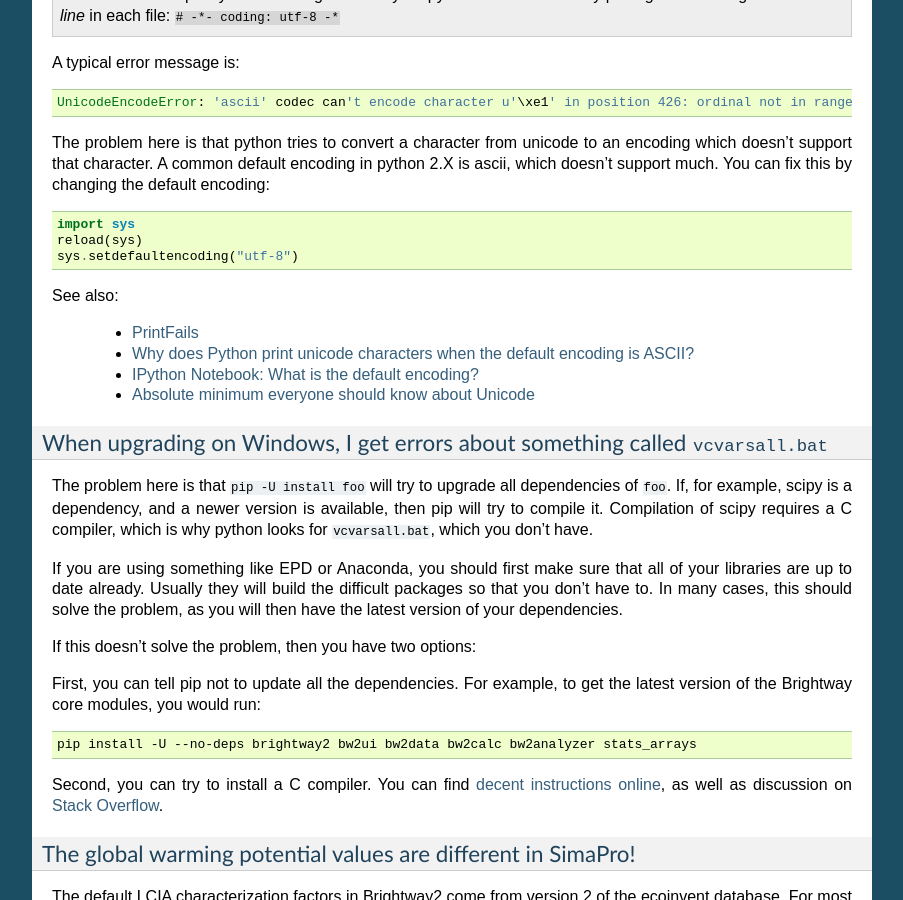
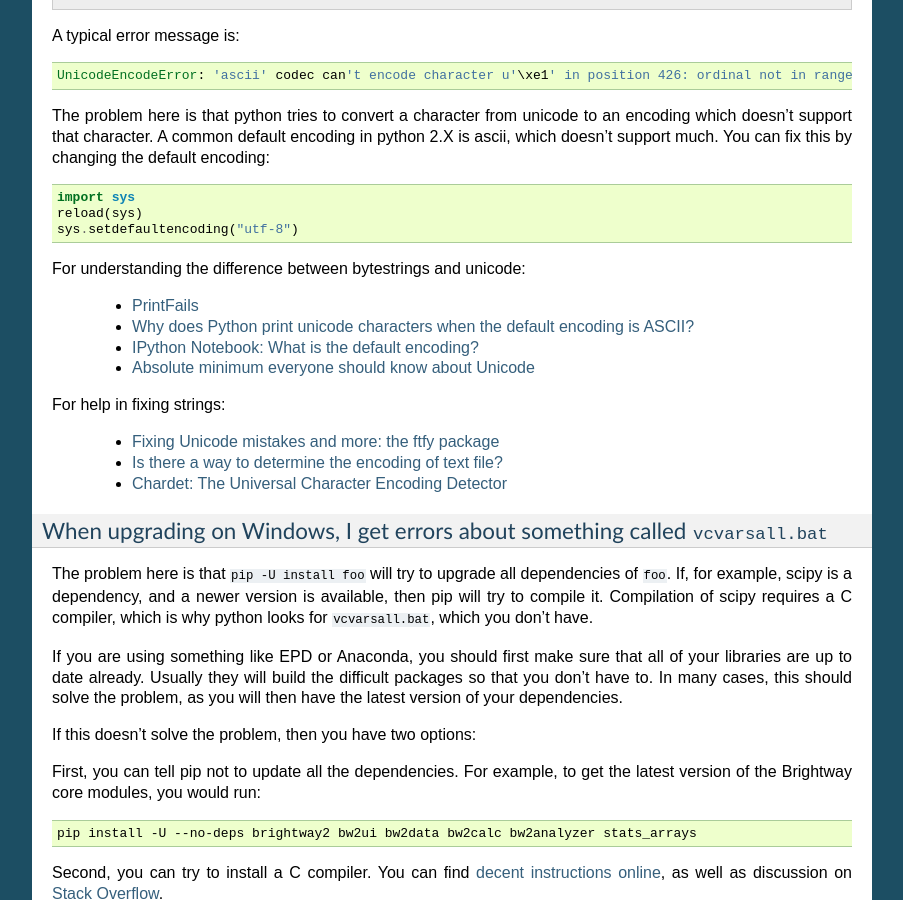
Before and after one commit to brightway-lca/brightway2, a Sphinx documentation site: the page built from docs/faq.rst, in a window 1280 px wide and 900 px high, scrolled down 1693 px. Shown: the whole window, without its empty margins (198-1101 px from the left). Built offline with Sphinx 7.4.7, drawn with Linux system fonts in a browser that asks for light colours; some of the changed text lies outside the part shown.

Commit message:
More changes to unicode FAQ

```diff
--- a/docs/faq.rst
+++ b/docs/faq.rst
@@ -78,12 +78,18 @@
     reload(sys)
     sys.setdefaultencoding("utf-8")
 
-See also:
+For understanding the difference between bytestrings and unicode:
 
     * `PrintFails <https://wiki.python.org/moin/PrintFails>`_
     * `Why does Python print unicode characters when the default encoding is ASCII? <http://stackoverflow.com/questions/2596714/why-does-python-print-unicode-characters-when-the-default-encoding-is-ascii>`_
     * `IPython Notebook: What is the default encoding? <http://stackoverflow.com/questions/15420672/ipython-notebook-what-is-the-default-encoding>`_
     * `Absolute minimum everyone should know about Unicode <http://www.joelonsoftware.com/articles/Unicode.html>`_
+
+For help in fixing strings:
+
+    * `Fixing Unicode mistakes and more: the ftfy package <http://blog.luminoso.com/2012/08/24/fixing-unicode-mistakes-and-more-the-ftfy-package/>`_
+    * `Is there a way to determine the encoding of text file? <http://stackoverflow.com/questions/436220/python-is-there-a-way-to-determine-the-encoding-of-text-file>`_
+    * `Chardet: The Universal Character Encoding Detector <https://pypi.python.org/pypi/chardet>`_
 
 When upgrading on Windows, I get errors about something called ``vcvarsall.bat``
 --------------------------------------------------------------------------------
```
Also changed, not shown: other parts of docs/faq.rst (+1 -1 lines).
